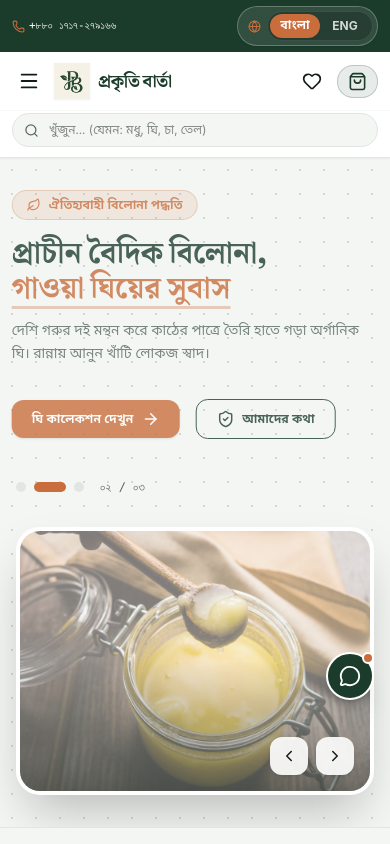
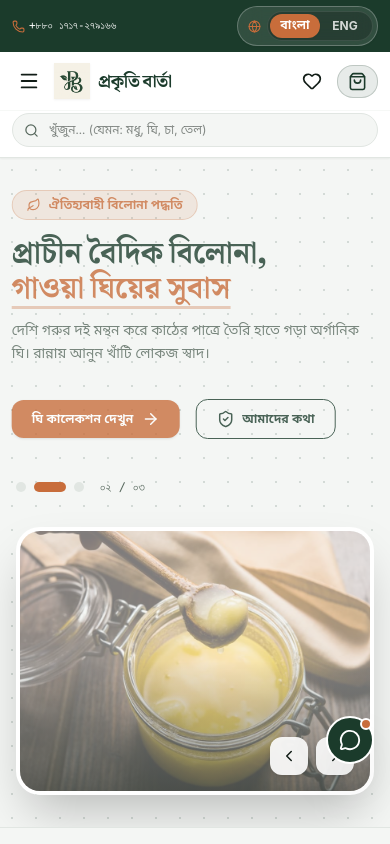
Before and after one commit to tridib371/prokriti-barta, a React (Vite) app: page / in a window 390 px wide. Shown: the top 844 px of the page. Built offline with nearby package versions, Linux system fonts and the light colour scheme.

Commit message:
fix(chatbot): fix mobile right edge clipping and optimize floating launcher position

```diff
--- a/src/components/chat/ChatbotWidget.jsx
+++ b/src/components/chat/ChatbotWidget.jsx
@@ -154,7 +154,7 @@ export default function ChatbotWidget() {
   if (isCartOpen) return null;
 
   return (
-    <div className="fixed bottom-36 right-4 sm:bottom-28 sm:right-6 z-40 flex flex-col items-end pointer-events-none [&>*]:pointer-events-auto">
+    <div className="fixed bottom-20 right-4 sm:bottom-24 sm:right-6 z-50 flex flex-col items-end pointer-events-none [&>*]:pointer-events-auto">
 
       {/* 1. Chat Window Modal */}
       <AnimatePresence>
@@ -165,7 +165,7 @@ export default function ChatbotWidget() {
             exit={{ opacity: 0, y: 20, scale: 0.95 }}
             transition={{ duration: 0.25 }}
             data-lenis-prevent="true"
-            className="fixed inset-x-3 bottom-24 sm:inset-auto sm:static w-auto sm:w-[390px] sm:max-w-[390px] h-[calc(100dvh-8rem)] sm:h-[500px] max-h-[540px] bg-surface border border-line rounded-2xl sm:rounded-3xl shadow-2xl flex flex-col overflow-hidden mb-3 sm:mb-4"
+            className="fixed inset-x-3 bottom-20 sm:inset-auto sm:static w-auto sm:w-[390px] sm:max-w-[390px] h-[calc(100dvh-7rem)] sm:h-[500px] max-h-[540px] bg-surface border-2 border-primary/40 rounded-2xl sm:rounded-3xl shadow-2xl flex flex-col overflow-hidden mb-3 sm:mb-4 z-50"
           >
             {/* Header */}
             <div className="bg-primary text-surface p-4 flex items-center justify-between shadow-xs shrink-0">
@@ -350,15 +350,15 @@ export default function ChatbotWidget() {
         )}
       </AnimatePresence>
 
-      {/* 2. Floating Launcher Trigger Button */}
+      {/* 2. Floating Launcher Trigger Button (Fixed mobile right clipping) */}
       <motion.button
         whileHover={{ scale: 1.05 }}
         whileTap={{ scale: 0.95 }}
         onClick={() => setIsOpen((prev) => !prev)}
-        className="w-12 h-12 sm:w-14 sm:h-14 bg-primary text-white rounded-full shadow-xl flex items-center justify-center hover:bg-primary/95 transition-all border-2 border-surface relative group cursor-pointer"
+        className="w-12 h-12 sm:w-14 sm:h-14 bg-primary text-white rounded-full shadow-2xl flex items-center justify-center hover:bg-primary/95 transition-all border-2 border-surface relative group cursor-pointer shrink-0"
         aria-label="Open Live Chat"
       >
-        <div className="absolute -top-0.5 -right-0.5 w-3 h-3 sm:w-3.5 sm:h-3.5 bg-accent rounded-full border-2 border-surface"></div>
+        <span className="absolute top-0 right-0 w-3 h-3 sm:w-3.5 sm:h-3.5 bg-accent rounded-full border-2 border-surface"></span>
         {isOpen ? (
           <X size={20} className="text-white sm:w-6 sm:h-6" />
         ) : (
--- a/src/index.css
+++ b/src/index.css
@@ -41,6 +41,11 @@
 }
 
 /* Ensure uniform baseline and lining figures for Bengali digits */
+html, body {
+  overflow-x: clip;
+  max-width: 100vw;
+}
+
 body, [class*="font-bn"], .font-display, .font-body {
   font-feature-settings: "lnum" 1, "tnum" 1;
 }
```
